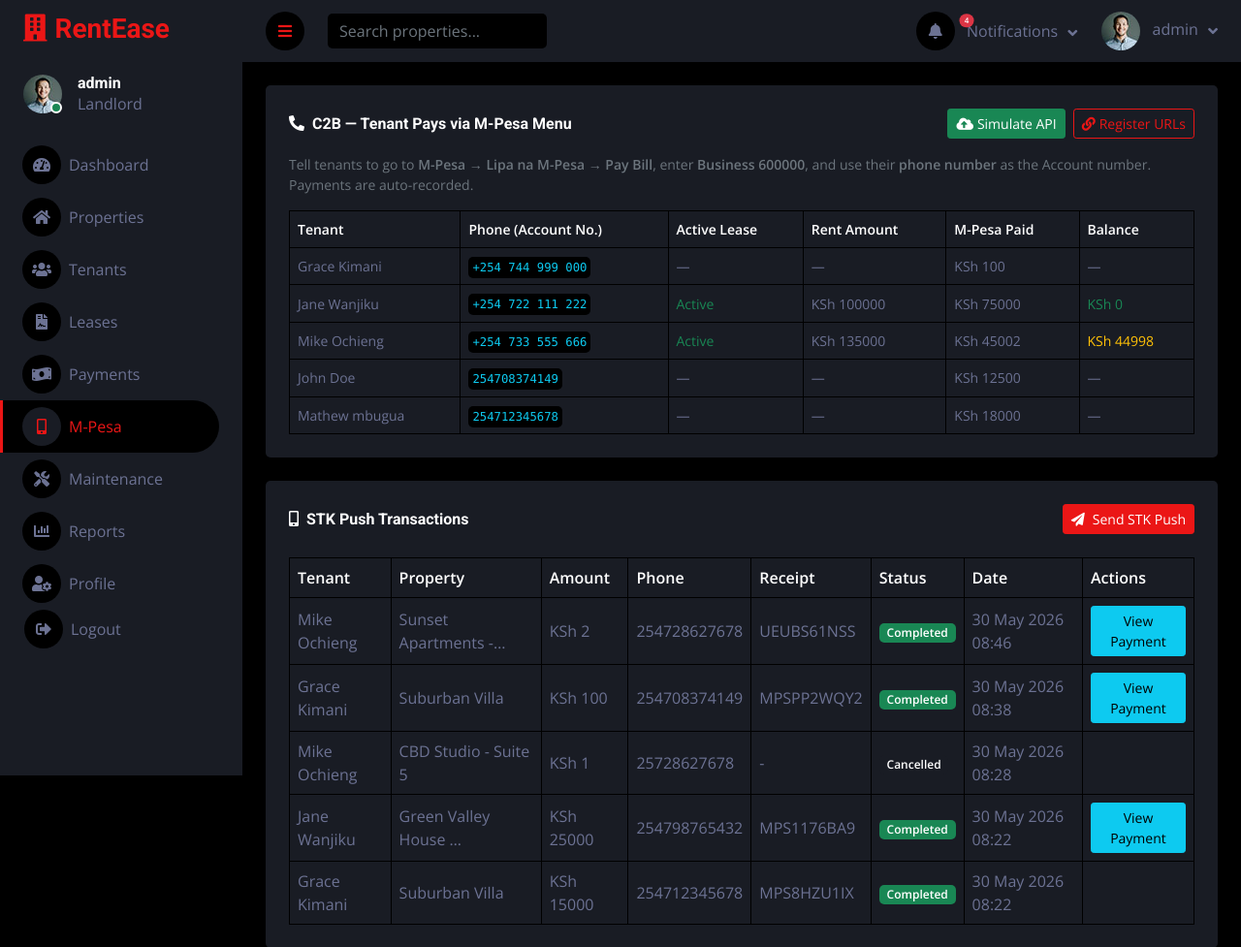
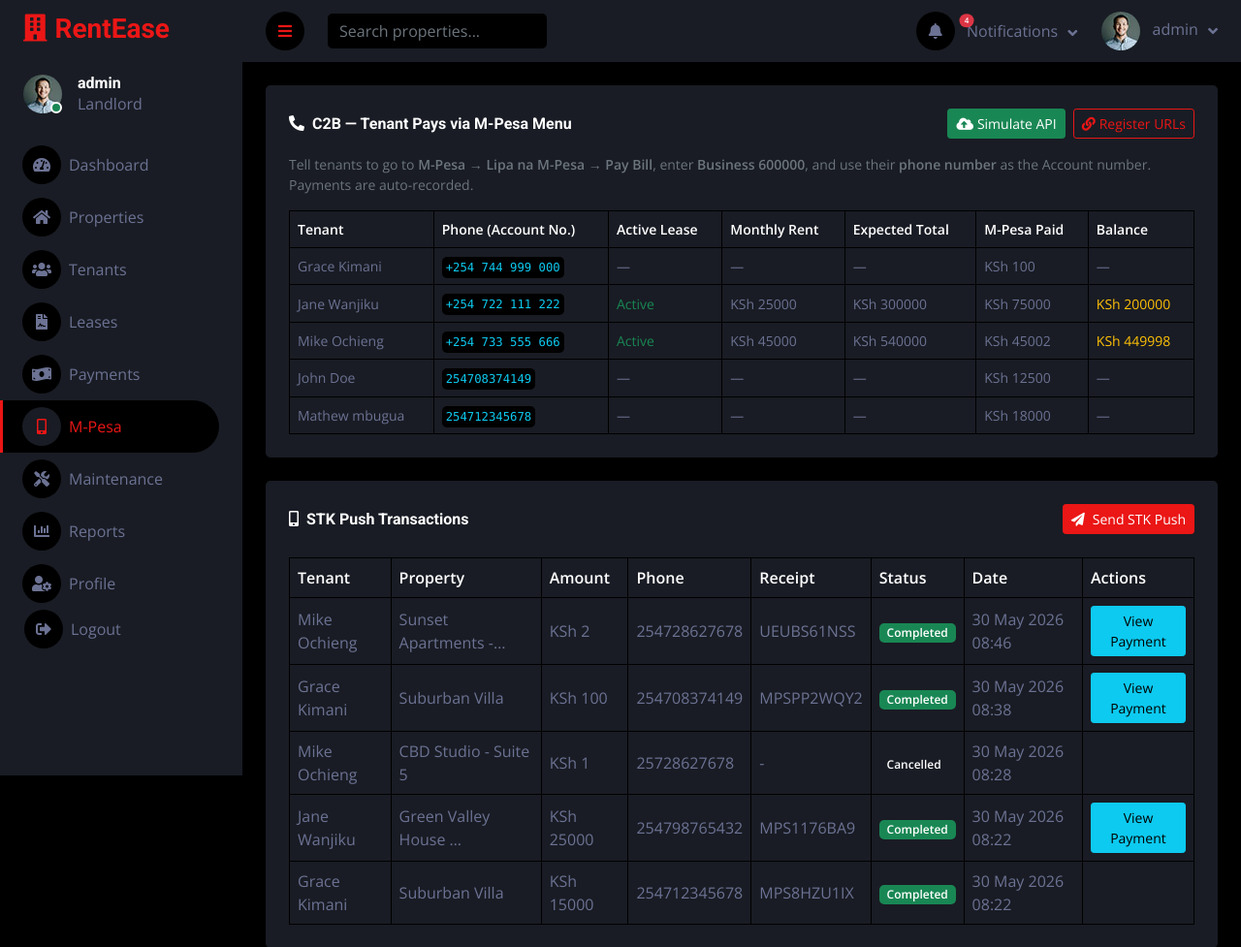
Before and after one commit to mbuguam443/rentalmanagementsystem, a Django app: page /mpesa/ in a window 1280 px wide. Shown: the top 977 px of the page at 97% size. Run offline with Django 5.2, Linux system fonts and the light colour scheme; a user stored in the database is signed in; data comes from the database, SQL or seed files in the repository; some libraries are stand-ins or nearby versions.

Commit message:
Auto-accrue rent monthly: balance = months_elapsed * rent - paid

```diff
--- a/core/models.py
+++ b/core/models.py
@@ -83,6 +83,19 @@ class Lease(models.Model):
     terms = models.TextField(blank=True)
     created_at = models.DateTimeField(auto_now_add=True)
     updated_at = models.DateTimeField(auto_now=True)
+
+    def months_elapsed(self, as_of=None):
+        if as_of is None:
+            from django.utils import timezone
+            as_of = timezone.now().date()
+        end = min(self.end_date, as_of) if self.end_date else as_of
+        months = (end.year - self.start_date.year) * 12 + (end.month - self.start_date.month)
+        if end.day >= self.start_date.day:
+            months += 1
+        return max(0, months)
+
+    def expected_total_rent(self, as_of=None):
+        return self.months_elapsed(as_of) * self.rent_amount
 
     def __str__(self):
         return f"{self.tenant.name} - {self.property.name}"
--- a/core/templates/core/mpesa/list.html
+++ b/core/templates/core/mpesa/list.html
@@ -29,7 +29,8 @@
                         <th>Tenant</th>
                         <th>Phone (Account No.)</th>
                         <th>Active Lease</th>
-                        <th>Rent Amount</th>
+                        <th>Monthly Rent</th>
+                        <th>Expected Total</th>
                         <th>M-Pesa Paid</th>
                         <th>Balance</th>
                     </tr>
@@ -40,6 +41,7 @@
                         <td>{{ t.name }}</td>
                         <td><code class="text-info bg-dark p-1 rounded">{{ t.phone }}</code></td>
                         <td>{% if t.lease_count %}<span class="text-success">Active{% else %}—{% endif %}</td>
+                        <td>{% if t.monthly_rent %}KSh {{ t.monthly_rent|floatformat:0 }}{% else %}—{% endif %}</td>
                         <td>{% if t.total_owed %}KSh {{ t.total_owed|floatformat:0 }}{% else %}—{% endif %}</td>
                         <td>{% if t.total_paid_c2b %}KSh {{ t.total_paid_c2b|floatformat:0 }}{% else %}—{% endif %}</td>
                         <td>
@@ -55,7 +57,7 @@
                         </td>
                     </tr>
                     {% empty %}
-                    <tr><td colspan="6" class="text-muted">No active tenants</td></tr>
+                    <tr><td colspan="7" class="text-muted">No active tenants</td></tr>
                     {% endfor %}
                 </tbody>
             </table>
--- a/core/views.py
+++ b/core/views.py
@@ -3,6 +3,7 @@ import string
 from django.shortcuts import render, get_object_or_404, redirect
 from django.contrib.auth.decorators import login_required
 from django.contrib import messages
+from django.db import models
 from django.db.models import Sum, Count, Q
 from django.utils import timezone
 from datetime import datetime, timedelta
@@ -194,17 +195,17 @@ def tenant_view(request, pk):
     leases = tenant.leases.all()
     payments = tenant.payments.all()
     maintenance_requests = tenant.maintenance_requests.all()
-    active_lease = tenant.leases.filter(status='active').first()
-    balance = Decimal(0)
-    if active_lease:
-        total_paid = tenant.payments.filter(status__in=['paid', 'partial']).aggregate(Sum('amount'))['amount__sum'] or 0
-        balance = active_lease.rent_amount - total_paid
+    active_leases = tenant.leases.filter(status='active')
+    total_paid = tenant.payments.filter(status__in=['paid', 'partial']).aggregate(Sum('amount'))['amount__sum'] or 0
+    total_expected = sum(l.expected_total_rent() for l in active_leases)
+    balance = total_expected - total_paid
     return render(request, 'core/tenants/view.html', {
         'tenant': tenant,
         'leases': leases,
         'payments': payments,
         'maintenance_requests': maintenance_requests,
-        'active_lease': active_lease,
+        'active_lease': active_leases.first(),
+        'total_paid': total_paid,
         'balance': balance,
     })
 
@@ -483,15 +484,17 @@ from .daraja import stk_push
 def mpesa_list(request):
     transactions = MpesaTransaction.objects.all()
     tenants = Tenant.objects.annotate(
-        _owed=Sum('leases__rent_amount', filter=Q(leases__status='active')),
         _paid=Sum('payments__amount', filter=Q(payments__status='paid')),
         total_paid_c2b=Sum('payments__amount', filter=Q(payments__method='M-Pesa', payments__status='paid')),
         lease_count=Count('leases', filter=Q(leases__status='active')),
+    ).prefetch_related(
+        models.Prefetch('leases', queryset=Lease.objects.filter(status='active'), to_attr='active_leases')
     )
     for t in tenants:
-        t.total_owed = t._owed or 0
         t.total_paid = t._paid or 0
-        t.balance = (t._owed or 0) - (t._paid or 0)
+        t.monthly_rent = sum(l.rent_amount for l in t.active_leases)
+        t.total_owed = sum(l.expected_total_rent() for l in t.active_leases)
+        t.balance = t.total_owed - t.total_paid
     return render(request, 'core/mpesa/list.html', {
         'transactions': transactions,
         'tenants': tenants,
```
Also changed, not shown: core/templates/core/tenants/view.html (+12 -0 lines).
